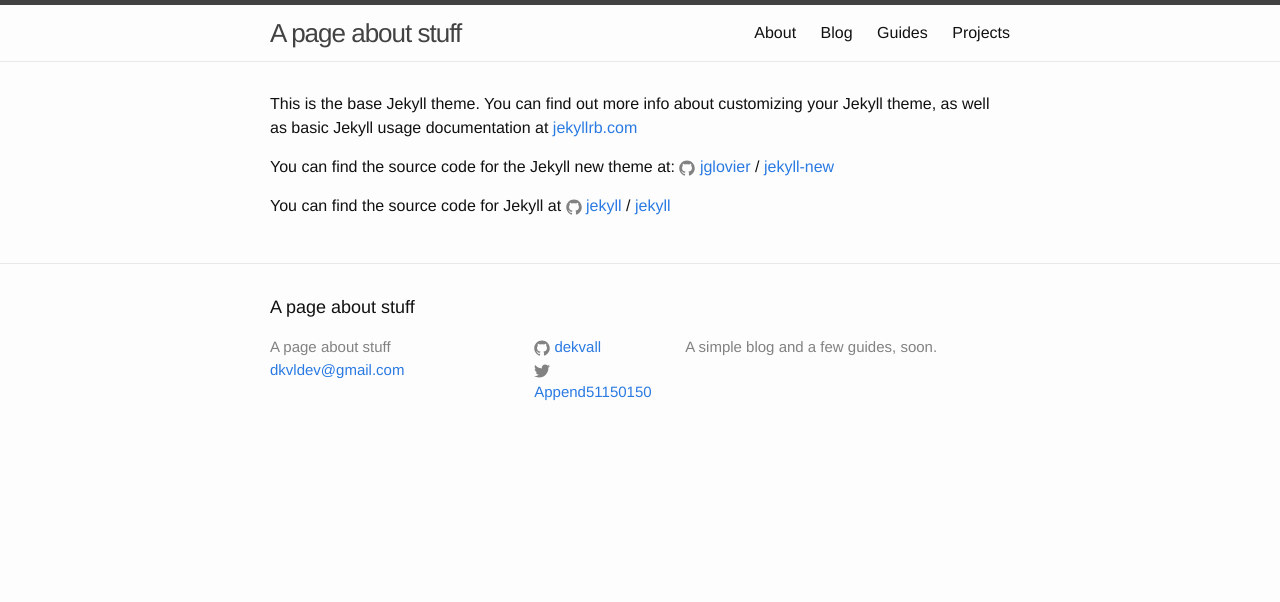
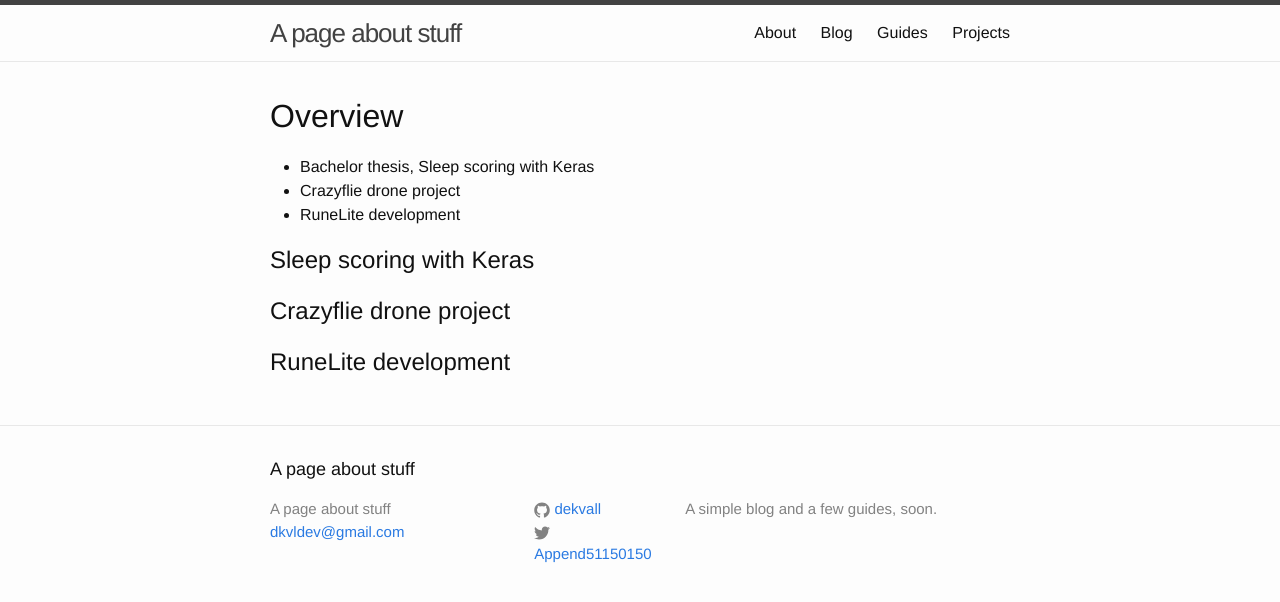
Before and after one commit to dekvall/dekvall.github.io, a Jekyll site: the page built from projects.md, in a window 1280 px wide. Shown: the top 602 px of the page. Built offline with Jekyll 4.4.1, drawn with Linux system fonts in a browser that asks for light colours.

Commit message:
Add project structure

```diff
--- a/projects.md
+++ b/projects.md
@@ -4,12 +4,13 @@ title: Projects
 permalink: /projects/
 ---
 
-This is the base Jekyll theme. You can find out more info about customizing your Jekyll theme, as well as basic Jekyll usage documentation at [jekyllrb.com](http://jekyllrb.com/)
+# Overview
+ - Bachelor thesis, Sleep scoring with Keras
+ - Crazyflie drone project
+ - RuneLite development
 
-You can find the source code for the Jekyll new theme at:
-{% include icon-github.html username="jglovier" %} /
-[jekyll-new](https://github.com/jglovier/jekyll-new)
+## Sleep scoring with Keras
 
-You can find the source code for Jekyll at
-{% include icon-github.html username="jekyll" %} /
-[jekyll](https://github.com/jekyll/jekyll)
+## Crazyflie drone project
+
+## RuneLite development
```
